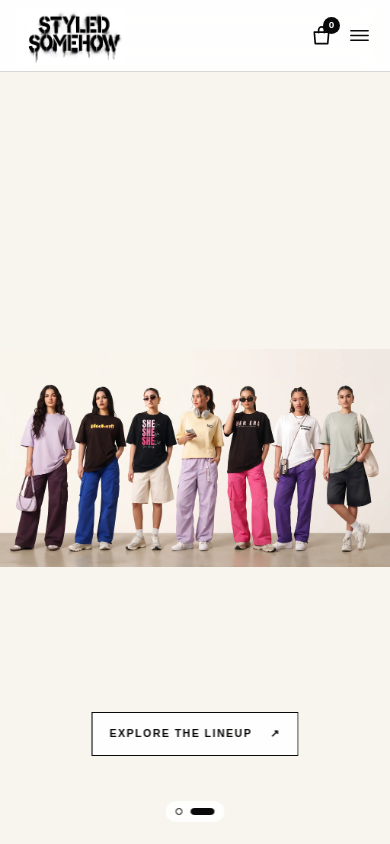
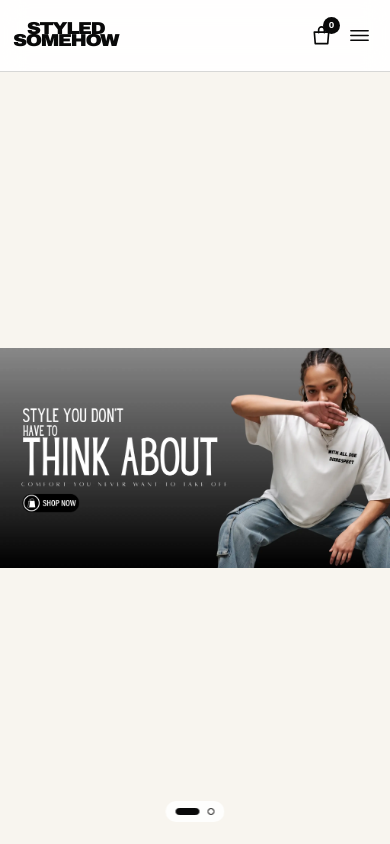
Before and after one commit to Khushi-24/Styled-Somehow, a Next.js app in the folder frontend/: page / in a window 390 px wide. Built offline with nearby package versions, Linux system fonts and the light colour scheme.

Commit message:
Use clean stacked navbar wordmark

```diff
--- a/frontend/app/components/storefront-hero.tsx
+++ b/frontend/app/components/storefront-hero.tsx
@@ -41,7 +41,8 @@ export default function StorefrontHero() {
     <section className="storefront" aria-label="Styled Somehow featured collections">
       <header className="site-header">
         <Link className="brand-logo" href="/" aria-label="Styled Somehow home">
-          <Image src="/images/styled-somehow-logo.webp" alt="Styled Somehow" width={210} height={120} priority />
+          <span>STYLED</span>
+          <span>SOMEHOW</span>
         </Link>
         <nav className="desktop-nav" aria-label="Main navigation">
           <div className="nav-dropdown">
--- a/frontend/app/globals.css
+++ b/frontend/app/globals.css
@@ -9,8 +9,8 @@ button { color: inherit; font: inherit; }
 
 .storefront { position: relative; min-height: 100svh; overflow: hidden; background: var(--paper); isolation: isolate; }
 .site-header { position: absolute; z-index: 30; top: 0; left: 0; display: grid; grid-template-columns: 1fr auto 1fr; align-items: center; width: 100%; height: 84px; padding: 9px 40px; border-bottom: 1px solid rgba(9,9,9,.16); background: rgba(255,255,255,.91); color: var(--ink); backdrop-filter: blur(12px); }
-.brand-logo { position: relative; display: block; width: 150px; height: 66px; overflow: hidden; }
-.brand-logo img { width: 100%; height: 100%; object-fit: contain; }
+.brand-logo { display: flex; width: max-content; flex-direction: column; align-items: center; color: var(--ink); font-family: Arial Black, Arial, Helvetica, sans-serif; font-size: 1.25rem; font-weight: 950; line-height: .72; letter-spacing: -.075em; transform: scaleX(1.14); transform-origin: left center; }
+.brand-logo span { display: block; }
 .desktop-nav { display: flex; align-items: center; gap: clamp(20px, 3vw, 48px); }
 .nav-link { position: relative; display: inline-flex; align-items: center; gap: 6px; padding: 10px 0; border: 0; background: transparent; color: var(--ink); font-size: .75rem; font-weight: 800; letter-spacing: .09em; cursor: pointer; }
 .nav-link::after { content: ""; position: absolute; bottom: 2px; left: 0; width: 0; height: 2px; background: var(--ink); transition: width .25s ease; }
@@ -41,7 +41,7 @@ button { color: inherit; font: inherit; }
 
 @media (max-width: 980px) {
   .site-header { grid-template-columns: 1fr auto; height: 72px; padding: 7px 18px; }
-  .brand-logo { width: 126px; height: 56px; }
+  .brand-logo { font-size: 1.08rem; }
   .desktop-nav, .desktop-action { display: none; }
   .menu-button { display: grid; }
   .mobile-panel { position: absolute; z-index: 25; inset: 0; display: flex; flex-direction: column; padding: 104px 28px 34px; background: var(--ink); color: white; opacity: 0; visibility: hidden; transform: translateY(-12px); transition: .25s ease; }
```
